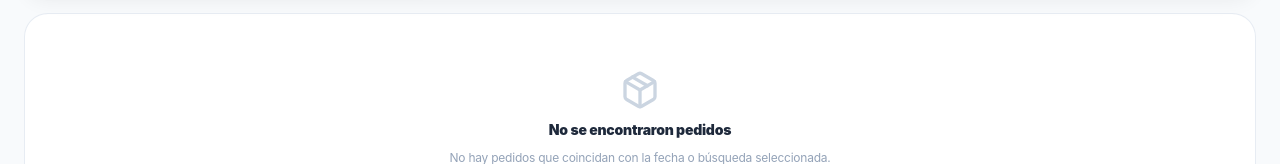
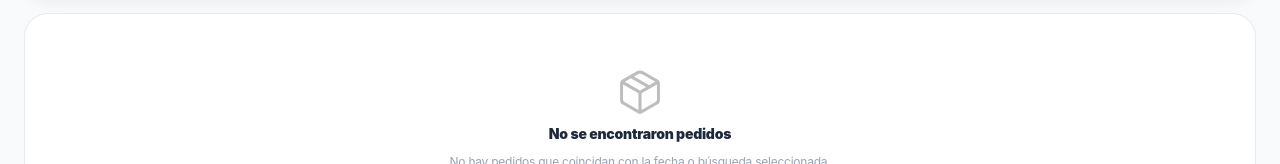
Before and after one commit to distribuidoraneth/app, a Next.js app: page /admin/pedidos in a window 1280 px wide. Shown: the part 485-649 px from the top of the page. Built offline with nearby package versions, Linux system fonts and the light colour scheme; no server answers; the database is empty; sample sign-in values are in the browser's storage; a web font is replaced by a local one.

Commit message:
feat(ui): use official Apple person.2 icon from recursos in empty clients state

```diff
--- a/src/components/admin/ClientsManager.tsx
+++ b/src/components/admin/ClientsManager.tsx
@@ -14,6 +14,7 @@ import {
   ApplePhoneIcon,
   AppleTrashIcon,
   AppleWhatsAppIcon,
+  ApplePersonsIcon,
 } from '@/components/ui/AppleIcons';
 import {
   Plus,
@@ -21,7 +22,6 @@ import {
   ExternalLink,
   Search,
   X,
-  Users,
 } from 'lucide-react';
 
 export function ClientsManager() {
@@ -94,7 +94,7 @@ export function ClientsManager() {
       {/* Clients Grid */}
       {filteredClients.length === 0 ? (
         <div className="text-center py-16 bg-white rounded-3xl border border-slate-200/80 space-y-2.5 px-4">
-          <Users className="w-10 h-10 text-slate-300 mx-auto" />
+          <ApplePersonsIcon size={44} className="mx-auto opacity-30" alt="Sin clientes" />
           <p className="text-slate-800 font-black text-sm">No se encontraron clientes</p>
           <p className="text-slate-400 text-xs max-w-sm mx-auto">
             {searchQuery ? 'Prueba con otro término de búsqueda.' : 'Aún no hay clientes registrados.'}
--- a/src/components/admin/OrderDispatchBoard.tsx
+++ b/src/components/admin/OrderDispatchBoard.tsx
@@ -17,7 +17,7 @@ import {
 import { Order, Invoice } from '@/types';
 import { InvoiceModal } from '@/components/invoice/InvoiceModal';
 import { ThermalReceiptModal } from '@/components/receipt/ThermalReceiptModal';
-import { AppleMapPinIcon, AppleWhatsAppIcon, AppleCheckmarkSealIcon } from '@/components/ui/AppleIcons';
+import { AppleMapPinIcon, AppleWhatsAppIcon, AppleCheckmarkSealIcon, AppleShippingBoxIcon } from '@/components/ui/AppleIcons';
 import {
   Clock,
   XCircle,
@@ -297,7 +297,7 @@ export function OrderDispatchBoard() {
       <div className="space-y-2.5">
         {filteredOrders.length === 0 ? (
           <div className="text-center py-14 bg-white rounded-3xl border border-slate-200/80 space-y-2.5 px-4">
-            <Package className="w-10 h-10 text-slate-300 mx-auto" />
+            <AppleShippingBoxIcon size={44} className="mx-auto opacity-30" alt="Sin pedidos" />
             <p className="text-slate-800 font-black text-sm">No se encontraron pedidos</p>
             <p className="text-slate-400 text-xs max-w-sm mx-auto">
               No hay pedidos que coincidan con la fecha o búsqueda seleccionada.
```
